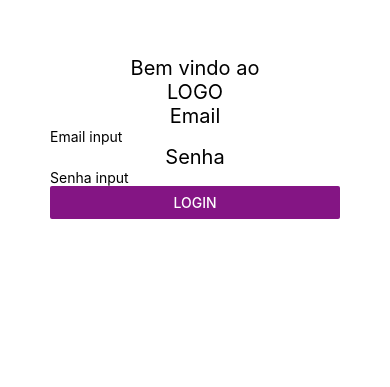
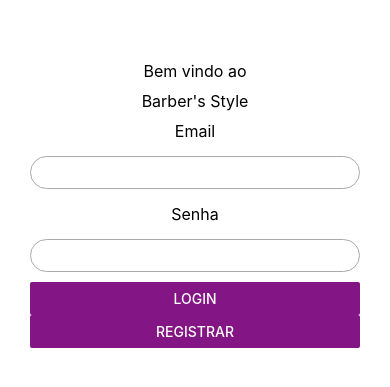
Before and after one commit to guhdsrosa/barberstyle, a React Native app: screen / in a window 390 px wide. Shown: the part 139-526 px from the top of the page. Built offline with nearby package versions, Linux system fonts and the light colour scheme.

Commit message:
commit 25-11

```diff
--- a/src/screens/Login/Login.styles.js
+++ b/src/screens/Login/Login.styles.js
@@ -1,11 +1,27 @@
 import styled from 'styled-components/native';
 
 export const Container = styled.View`
-    margin-horizontal: 50px;
+    margin-horizontal: 30px;
     margin-top: 50%;
 `;
 
 export const CenterText = styled.Text`
-    font-size: 20px;
+    font-size: 16px;
     text-align: center;
+    margin-bottom: 5px;
+    margin-top: 5px;
 `;
+
+export const TextIputStyle = styled.TextInput`
+    border-width: 1px;
+    border-color: #a9a9a9;
+    border-radius: 100px;
+    padding-left: 20px;
+    padding-right: 20px;
+    margin-vertical: 10px;
+    padding-vertical: 7px
+`;
+
+export const ButtonStyle = styled.Button`
+    margin-top: 5px;
+`;
--- a/src/screens/Login/index.js
+++ b/src/screens/Login/index.js
@@ -1,28 +1,34 @@
 import React from "react"
 import { View, Text, TextInput, Button } from "react-native"
 
-import {Container, CenterText} from './Login.styles'
+import {Container, CenterText, TextIputStyle, ButtonStyle} from './Login.styles'
 
 const Login = () => {
     return (
         <>
             <Container>
                 <CenterText>Bem vindo ao</CenterText>
-                <CenterText>LOGO</CenterText>
+                <CenterText>Barber's Style</CenterText>
 
                 <CenterText>Email</CenterText>
-                <TextInput
-                    value={"Email input"}
+                <TextIputStyle
+                    value={''}
                 />
 
                 <CenterText>Senha</CenterText>
-                <TextInput
-                    value={"Senha input"}
+                <TextIputStyle
+                    value={''}
                 />
 
-                <Button
+                <ButtonStyle
                     onPress={console.log("pressed")}
                     title="Login"
+                    color="#841584"
+                    accessibilityLabel="Botão de Login"
+                />
+                <ButtonStyle
+                    onPress={console.log("pressed")}
+                    title="Registrar"
                     color="#841584"
                     accessibilityLabel="Botão de Login"
                 />
```
